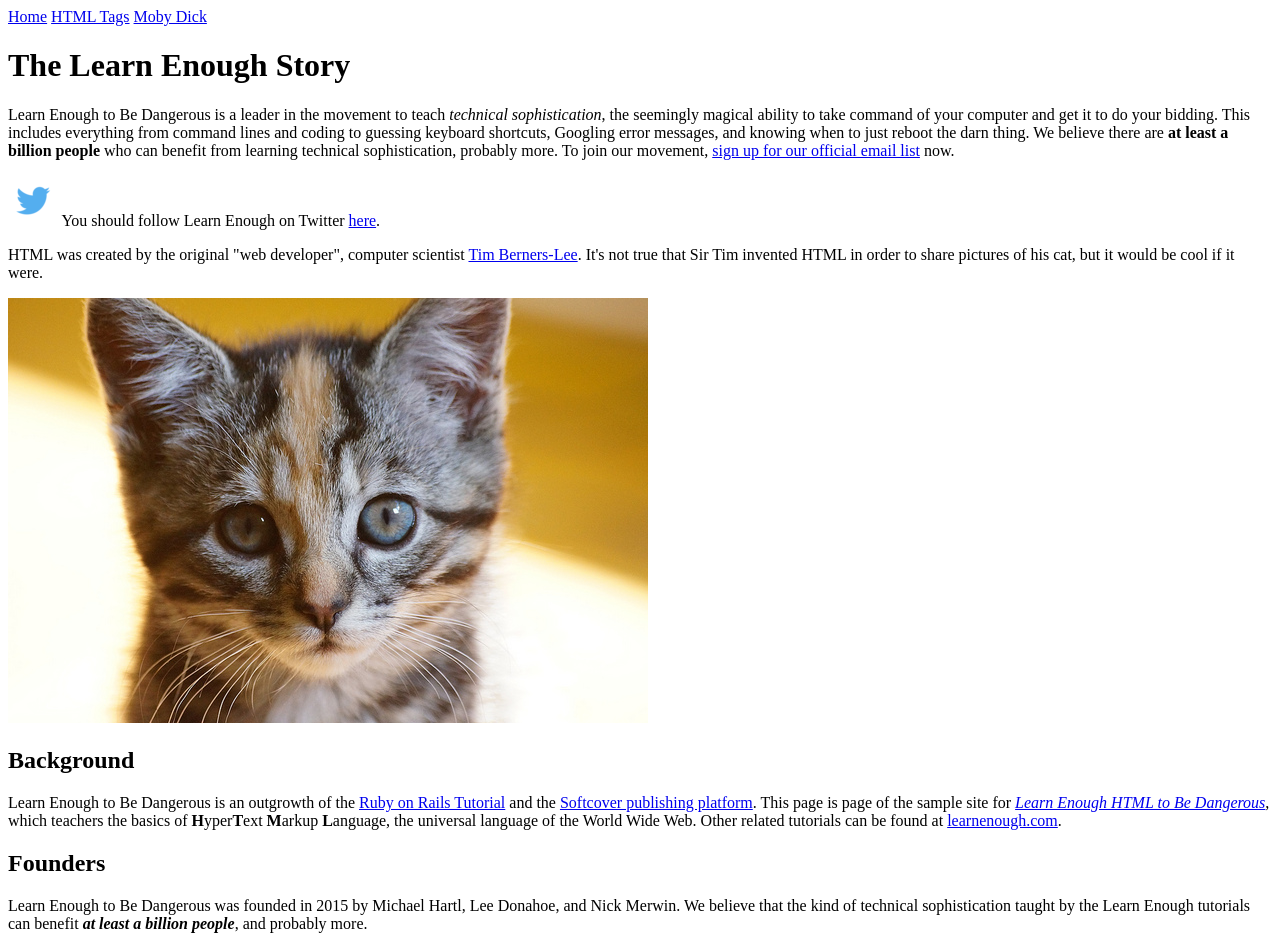
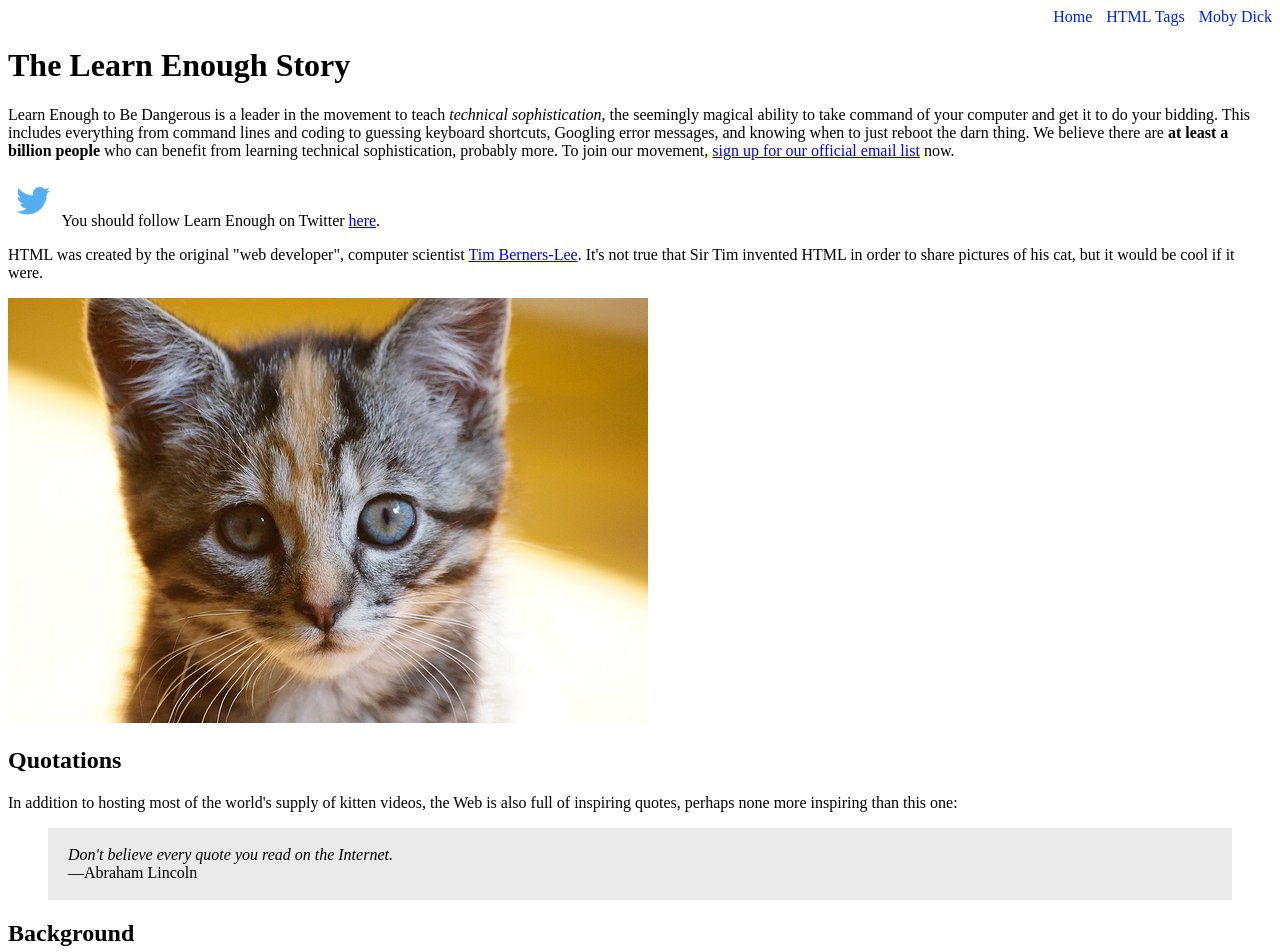
Before and after one commit to cromdenne/LETBD_HTML, a plain HTML site: page index.html in a window 1280 px wide. Shown: the top 952 px of the page. Drawn offline with Linux system fonts and the light colour scheme.

Commit message:
Finish the sample website

```diff
--- a/index.html
+++ b/index.html
@@ -6,10 +6,10 @@
   </head>
   <body>
 
-    <div>
-      <a href="index.html">Home</a>
-      <a href="tags.html">HTML Tags</a>
-      <a href="moby_dick.html">Moby Dick</a>
+    <div style="text-align: right;">
+      <a href="index.html" style="text-decoration: none; color: #0023E6;">Home</a>
+      <a href="tags.html" style="margin-left: 10px; text-decoration: none; color: #0023E6;">HTML Tags</a>
+      <a href="moby_dick.html" style="margin-left: 10px; text-decoration: none; color: #0023E6;">Moby Dick</a>
     </div>
 
     <h1>The Learn Enough Story</h1>
@@ -32,6 +32,20 @@
     <a href="https://www.flickr.com/photos/deborah_s_perspective/14144861329">
       <img src="images/kitten.jpg" alt="An adorable kitten">
     </a>
+
+    <h2>Quotations</h2>
+
+    <p>
+      In addition to hosting most of the world's supply of kitten videos, the Web is also full of inspiring quotes, perhaps none more inspiring than this one:
+    </p>
+
+    <blockquote style="padding: 2px 20px; background: #eaeaea">
+      <p>
+        <em>Don't believe every quote you read on the Internet.</em>
+        <br>
+        —Abraham Lincoln
+      </p>
+    </blockquote>
 
     <h2>Background</h2>
 
```
Also changed, not shown: moby_dick.html (+7 -7 lines).
